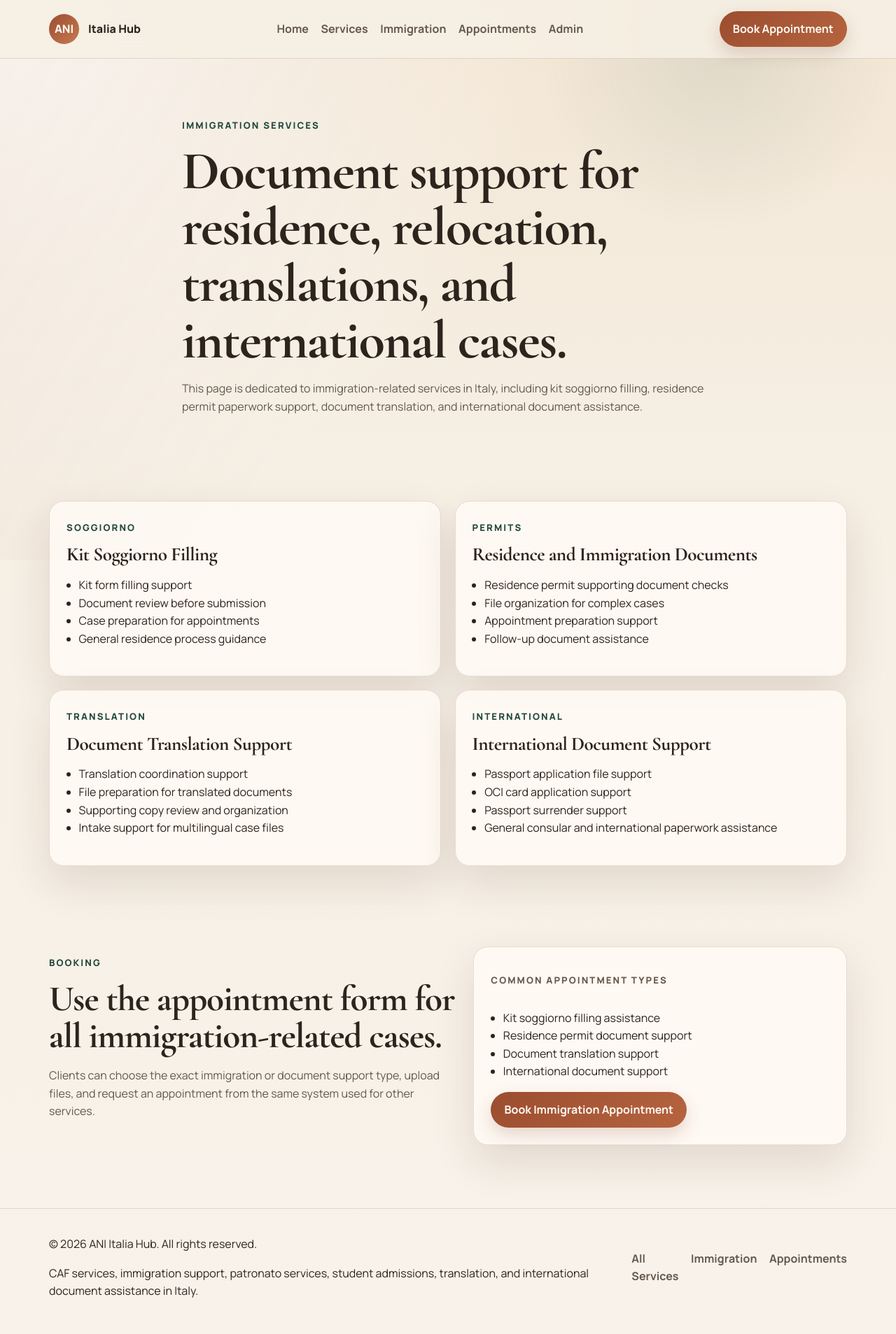
After one commit to ananthareddykunreddy/italia-caf-immigration-site, a Flask app: page /immigration-services in a window 1280 px wide. The commit adds this page. Shown: the whole page at 70% size. Run offline with Flask 3, Linux system fonts and the light colour scheme.

Commit message:
Add dedicated immigration services page

```diff
--- a/app.py
+++ b/app.py
@@ -114,9 +114,9 @@ def services():
     return render_template("services.html")
 
 
-@app.route("/embassy-services")
-def embassy_services():
-    return redirect(url_for("services"))
+@app.route("/immigration-services")
+def immigration_services():
+    return render_template("immigration_services.html")
 
 
 @app.route("/appointments", methods=["GET", "POST"])
--- a/templates/base.html
+++ b/templates/base.html
@@ -4,7 +4,7 @@
   <meta charset="UTF-8">
   <meta name="viewport" content="width=device-width, initial-scale=1.0">
   <title>{% block title %}{{ business_name }}{% endblock %}</title>
-  <meta name="description" content="{% block meta_description %}CAF services, immigration consulting, student admission support, and Indian Embassy service guidance in Italy.{% endblock %}">
+  <meta name="description" content="{% block meta_description %}CAF services, immigration consulting, patronato support, translation, student admission support, and international document assistance in Italy.{% endblock %}">
   <link rel="preconnect" href="https://fonts.googleapis.com">
   <link rel="preconnect" href="https://fonts.gstatic.com" crossorigin>
   <link href="https://fonts.googleapis.com/css2?family=Manrope:wght@400;500;700;800&family=Cormorant+Garamond:wght@600;700&display=swap" rel="stylesheet">
@@ -21,6 +21,7 @@
         <ul class="nav-links">
           <li><a href="{{ url_for('home') }}">Home</a></li>
           <li><a href="{{ url_for('services') }}">Services</a></li>
+          <li><a href="{{ url_for('immigration_services') }}">Immigration</a></li>
           <li><a href="{{ url_for('appointments') }}">Appointments</a></li>
           <li><a href="{{ url_for('admin_login') }}">Admin</a></li>
         </ul>
@@ -45,10 +46,11 @@
     <div class="container footer-wrap">
       <div>
         <p>&copy; 2026 {{ business_name }}. All rights reserved.</p>
-        <p>CAF services, immigration support, student admissions, and Indian Embassy service assistance in Italy.</p>
+        <p>CAF services, immigration support, patronato services, student admissions, translation, and international document assistance in Italy.</p>
       </div>
       <div class="footer-links">
         <a href="{{ url_for('services') }}">All Services</a>
+        <a href="{{ url_for('immigration_services') }}">Immigration</a>
         <a href="{{ url_for('appointments') }}">Appointments</a>
       </div>
     </div>
--- a/templates/home.html
+++ b/templates/home.html
@@ -77,7 +77,7 @@
           <span class="card-tag">Immigration</span>
           <h3>Immigration and Documents</h3>
           <p>Assistance with kit soggiorno filling, document preparation, translations, and international paperwork support.</p>
-          <a href="{{ url_for('services') }}#immigration-services">Explore immigration services</a>
+          <a href="{{ url_for('immigration_services') }}">Explore immigration services</a>
         </article>
       </div>
     </div>
--- /dev/null
+++ b/templates/immigration_services.html
@@ -0,0 +1,85 @@
+{% extends "base.html" %}
+
+{% block title %}Immigration Services | ANI Italia Hub{% endblock %}
+{% block meta_description %}Immigration services in Italy including kit soggiorno filling, residence permit document support, translations, and international document assistance.{% endblock %}
+
+{% block content %}
+<main class="page-shell">
+  <section class="page-hero">
+    <div class="container narrow">
+      <p class="eyebrow">Immigration Services</p>
+      <h1>Document support for residence, relocation, translations, and international cases.</h1>
+      <p class="lead">
+        This page is dedicated to immigration-related services in Italy, including kit soggiorno filling, residence permit paperwork support, document translation, and international document assistance.
+      </p>
+    </div>
+  </section>
+
+  <section class="section">
+    <div class="container cards cards-two">
+      <article class="card">
+        <span class="card-tag">Soggiorno</span>
+        <h3>Kit Soggiorno Filling</h3>
+        <ul>
+          <li>Kit form filling support</li>
+          <li>Document review before submission</li>
+          <li>Case preparation for appointments</li>
+          <li>General residence process guidance</li>
+        </ul>
+      </article>
+      <article class="card">
+        <span class="card-tag">Permits</span>
+        <h3>Residence and Immigration Documents</h3>
+        <ul>
+          <li>Residence permit supporting document checks</li>
+          <li>File organization for complex cases</li>
+          <li>Appointment preparation support</li>
+          <li>Follow-up document assistance</li>
+        </ul>
+      </article>
+      <article class="card">
+        <span class="card-tag">Translation</span>
+        <h3>Document Translation Support</h3>
+        <ul>
+          <li>Translation coordination support</li>
+          <li>File preparation for translated documents</li>
+          <li>Supporting copy review and organization</li>
+          <li>Intake support for multilingual case files</li>
+        </ul>
+      </article>
+      <article class="card">
+        <span class="card-tag">International</span>
+        <h3>International Document Support</h3>
+        <ul>
+          <li>Passport application file support</li>
+          <li>OCI card application support</li>
+          <li>Passport surrender support</li>
+          <li>General consular and international paperwork assistance</li>
+        </ul>
+      </article>
+    </div>
+  </section>
+
+  <section class="section section-alt">
+    <div class="container split">
+      <div>
+        <p class="eyebrow">Booking</p>
+        <h2>Use the appointment form for all immigration-related cases.</h2>
+        <p class="lead">
+          Clients can choose the exact immigration or document support type, upload files, and request an appointment from the same system used for other services.
+        </p>
+      </div>
+      <div class="panel">
+        <p class="panel-kicker">Common Appointment Types</p>
+        <ul>
+          <li>Kit soggiorno filling assistance</li>
+          <li>Residence permit document support</li>
+          <li>Document translation support</li>
+          <li>International document support</li>
+        </ul>
+        <a class="btn" href="{{ url_for('appointments') }}">Book Immigration Appointment</a>
+      </div>
+    </div>
+  </section>
+</main>
+{% endblock %}
```
Also changed, not shown: README.md.
